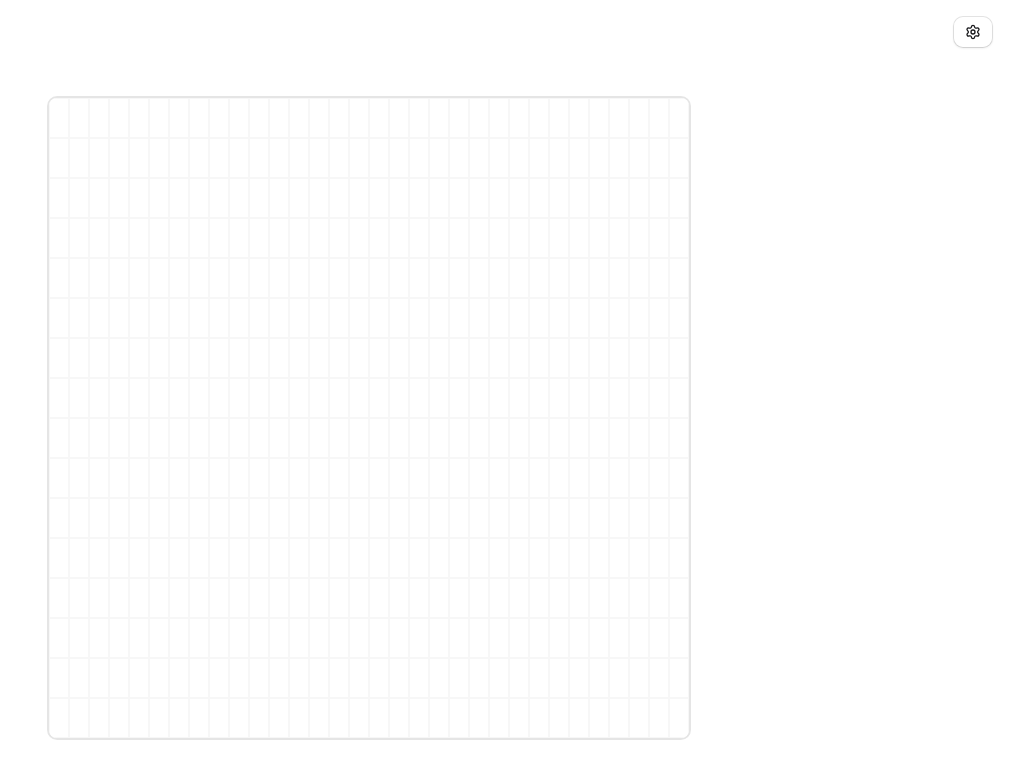
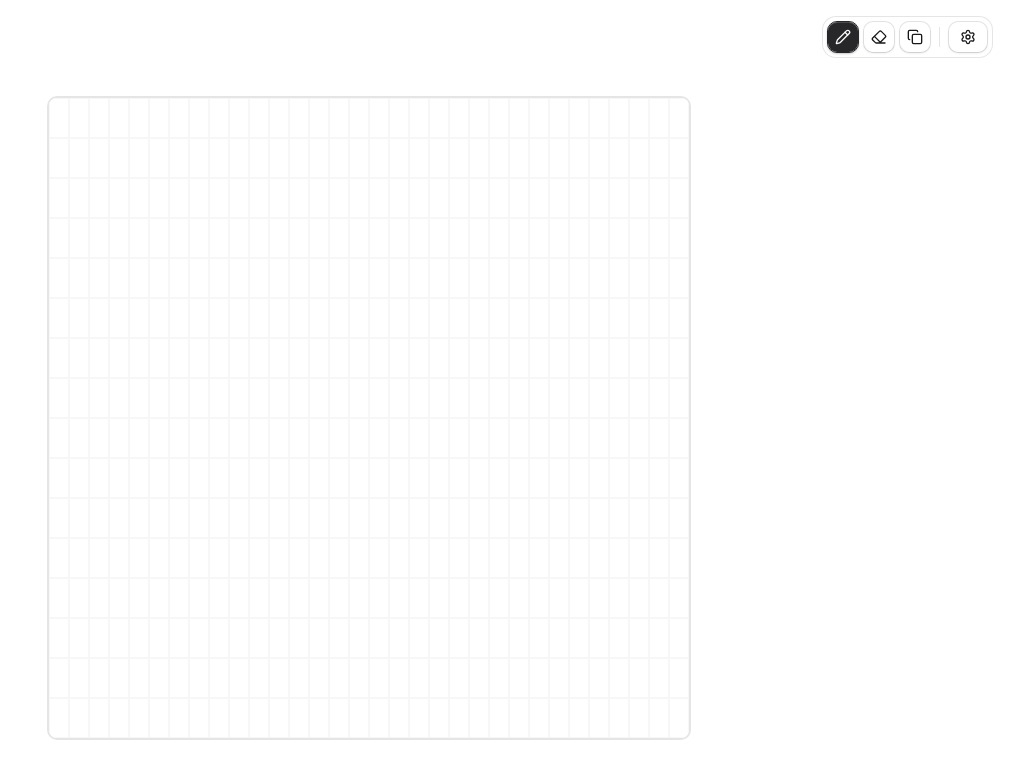
Before and after one commit to eyenalxai/ascii, a Next.js app: page / in a window 1280 px wide. Shown: the top 778 px of the page, without its empty margins (271-1280 px from the left). Built offline with nearby package versions, Linux system fonts and the light colour scheme.

Commit message:
refactor: standardize button sizes in toolbar and selectors for consistent UI experience

```diff
--- a/src/components/ascii-drawer/brush-size-selector.tsx
+++ b/src/components/ascii-drawer/brush-size-selector.tsx
@@ -28,8 +28,8 @@ export function BrushSizeSelector({
 
 	return (
 		<Popover open={open} onOpenChange={setOpen}>
-			<PopoverTrigger render={<Button variant="outline" className="w-13" />}>
-				{brushSize}x{brushSize}
+			<PopoverTrigger render={<Button variant="outline" className="size-8" />}>
+				{brushSize}
 			</PopoverTrigger>
 			<PopoverContent className="w-fit" align="center">
 				<div className="flex flex-col gap-2">
@@ -40,7 +40,7 @@ export function BrushSizeSelector({
 							onClick={() => handleSizeSelect(size)}
 							variant={brushSize === size ? "default" : "outline"}
 						>
-							{size}x{size}
+							{size}
 						</Button>
 					))}
 				</div>
--- a/src/components/ascii-drawer/character-selector.tsx
+++ b/src/components/ascii-drawer/character-selector.tsx
@@ -51,7 +51,7 @@ export function CharacterSelector({
 
 	return (
 		<Popover open={open} onOpenChange={setOpen}>
-			<PopoverTrigger render={<Button variant="outline" className="w-13" />}>
+			<PopoverTrigger render={<Button variant="outline" className="size-8" />}>
 				{selectedChar.char}
 			</PopoverTrigger>
 			<PopoverContent className="flex items-center p-0" align="center">
--- a/src/components/ascii-drawer/toolbar.tsx
+++ b/src/components/ascii-drawer/toolbar.tsx
@@ -12,6 +12,12 @@ import { CharacterSelector } from "@/components/ascii-drawer/character-selector"
 import { Button } from "@/components/ui/button"
 import { Popover, PopoverPopup, PopoverTrigger } from "@/components/ui/popover"
 import { Separator } from "@/components/ui/separator"
+import {
+	Toolbar,
+	ToolbarButton,
+	ToolbarGroup,
+	ToolbarSeparator
+} from "@/components/ui/toolbar"
 import type { AsciiChar } from "@/lib/ascii-characters"
 import type { DrawMode } from "@/lib/grid-utils"
 
@@ -37,41 +43,56 @@ export function AsciiToolbar({
 	onBrushSizeChange
 }: ToolbarProps) {
 	return (
-		<Popover>
-			<PopoverTrigger
+		<Toolbar className="fixed top-4 right-4 z-50">
+			<ToolbarGroup>
+				<ToolbarButton
 					render={
-					<Button variant="outline" className="fixed top-4 right-4 z-50" />
+						<Button
+							variant={drawMode === "draw" ? "default" : "outline"}
+							onClick={() => onDrawModeChange("draw")}
+							className="size-8"
+						/>
 					}
 				>
+					<Pencil />
+				</ToolbarButton>
+				<ToolbarButton
+					render={
+						<Button
+							variant={drawMode === "erase" ? "default" : "outline"}
+							onClick={() => onDrawModeChange("erase")}
+							className="size-8"
+						/>
+					}
+				>
+					<Eraser />
+				</ToolbarButton>
+				<ToolbarButton
+					render={
+						<Button variant="outline" onClick={onExport} className="size-8" />
+					}
+				>
+					<Copy />
+				</ToolbarButton>
+			</ToolbarGroup>
+			<ToolbarSeparator orientation="vertical" />
+			<Popover>
+				<PopoverTrigger render={<Button variant="outline" />}>
 					<Settings />
 				</PopoverTrigger>
 				<PopoverPopup className="flex flex-col">
 					<div className="flex flex-col items-center gap-2 pb-2">
 						<Button
-						variant={drawMode === "draw" ? "default" : "outline"}
-						onClick={() => onDrawModeChange("draw")}
-						className="w-13"
-					>
-						<Pencil />
-					</Button>
-					<Button
-						variant={drawMode === "erase" ? "default" : "outline"}
-						onClick={() => onDrawModeChange("erase")}
-						className="w-13"
-					>
-						<Eraser />
-					</Button>
-					<Button
 							variant={drawMode === "ellipse" ? "default" : "outline"}
 							onClick={() => onDrawModeChange("ellipse")}
-						className="w-13"
+							className="size-8"
 						>
 							<Circle />
 						</Button>
 						<Button
 							variant={drawMode === "square" ? "default" : "outline"}
 							onClick={() => onDrawModeChange("square")}
-						className="w-13"
+							className="size-8"
 						>
 							<Square />
 						</Button>
@@ -92,14 +113,12 @@ export function AsciiToolbar({
 					</div>
 					<Separator />
 					<div className="flex flex-col items-center gap-2 pt-2">
-					<Button variant="outline" onClick={onClear} className="w-13">
+						<Button variant="outline" onClick={onClear} className="size-8">
 							<Trash2 />
-					</Button>
-					<Button variant="outline" onClick={onExport} className="w-13">
-						<Copy />
 						</Button>
 					</div>
 				</PopoverPopup>
 			</Popover>
+		</Toolbar>
 	)
 }
```
Lines whose indentation alone changed are shown as unchanged.
